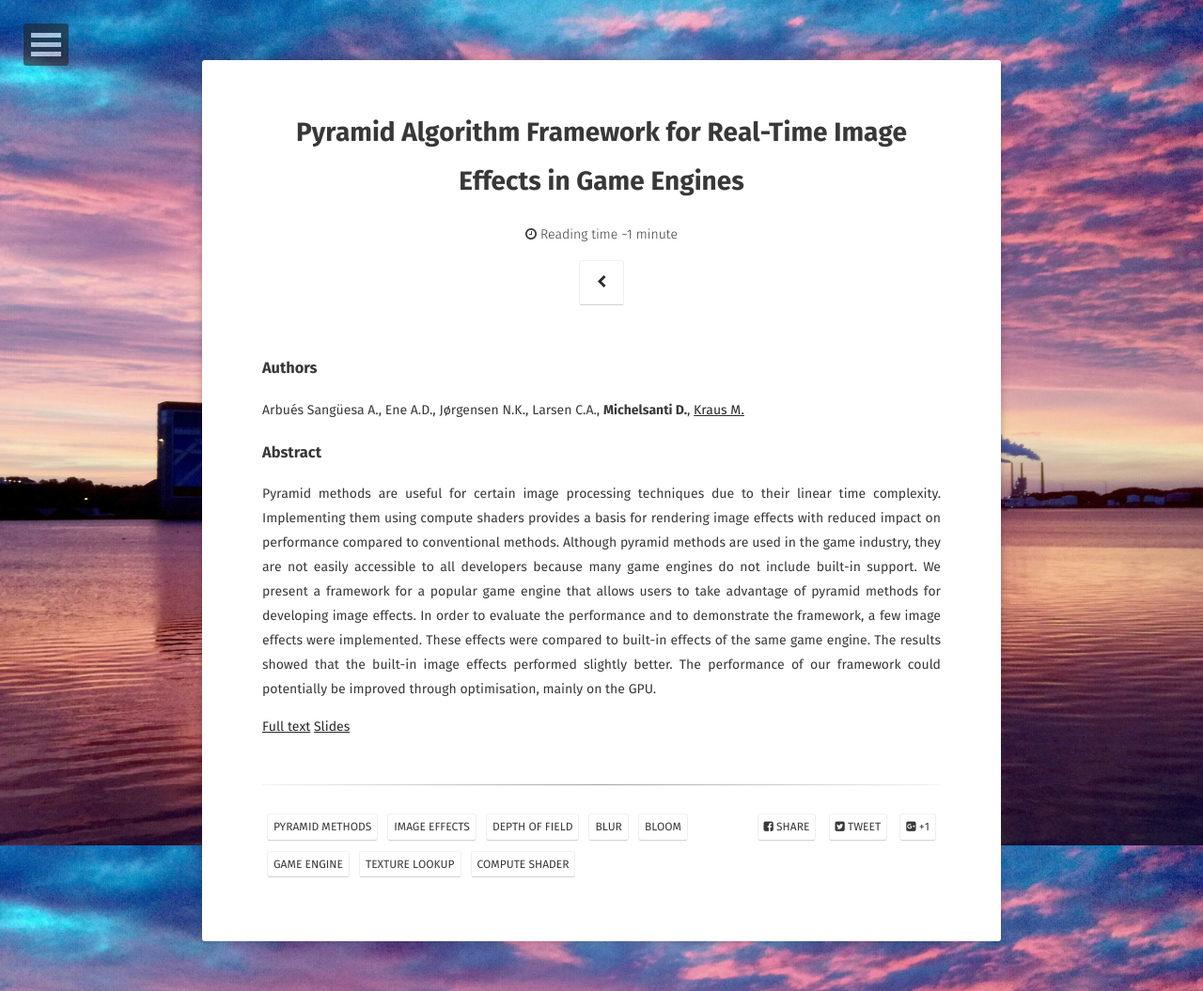
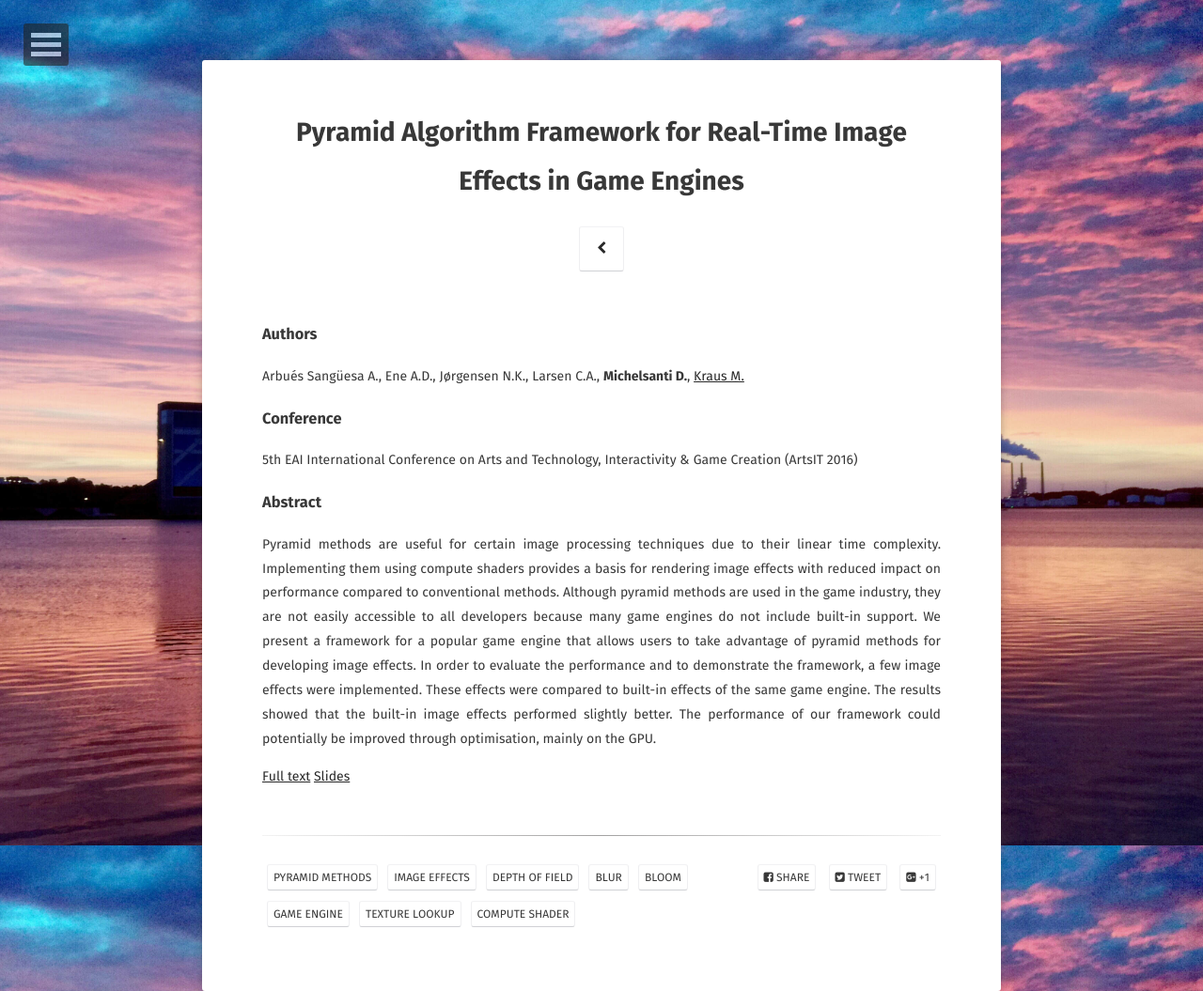
Before and after one commit to danmic/danmic.github.io, a Jekyll site: the page built from _posts/2018-11-13-pyramid.md, in a window 1280 px wide. Shown: the whole page at 94% size. Built offline with Jekyll 4.4.1, drawn with Linux system fonts in a browser that asks for light colours; some web fonts are replaced.

Commit message:
pyramid conference updated

```diff
--- a/_config.yml
+++ b/_config.yml
@@ -2,7 +2,7 @@
 title:              Daniel Michelsanti
 bio:                'PhD fellow at Aalborg University. Dealing with machine learning, computer vision and signal processing, while enjoying hygge in Aalborg.'
 description:        "PhD Fellow at AAU"
-reading_time:       true
+reading_time:       false
 words_per_minute:   200
 logo:               'assets/img/logo.png'
 about_logo:	    'assets/img/about_logo.png'
--- a/_posts/2018-11-13-pyramid.md
+++ b/_posts/2018-11-13-pyramid.md
@@ -11,6 +11,10 @@ comments: false
 
 Arbués Sangüesa A., Ene A.D., Jørgensen N.K., Larsen C.A., **Michelsanti D.**, [Kraus M.](http://game.aau.dk/researchers/martin-kraus/)
 
+### Conference
+
+5th EAI International Conference on Arts and Technology, Interactivity & Game Creation (ArtsIT 2016)
+
 ### Abstract
 
 Pyramid methods are useful for certain image processing techniques due to their linear time complexity. Implementing them using compute shaders provides a basis for rendering image effects with reduced impact on performance compared to conventional methods. Although pyramid methods are used in the game industry, they are not easily accessible to all developers because many game engines do not include built-in support. We present a framework for a popular game engine that allows users to take advantage of pyramid methods for developing image effects. In order to evaluate the performance and to demonstrate the framework, a few image effects were implemented. These effects were compared to built-in effects of the same game engine. The results showed that the built-in image effects performed slightly better. The performance of our framework could potentially be improved through optimisation, mainly on the GPU.
```
